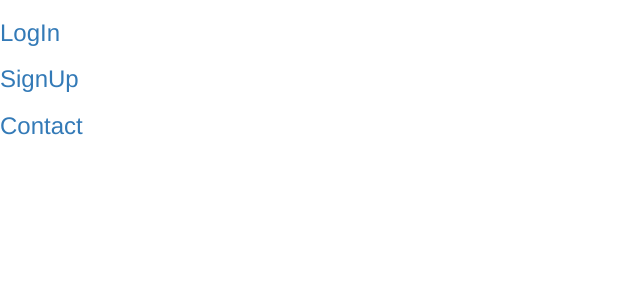
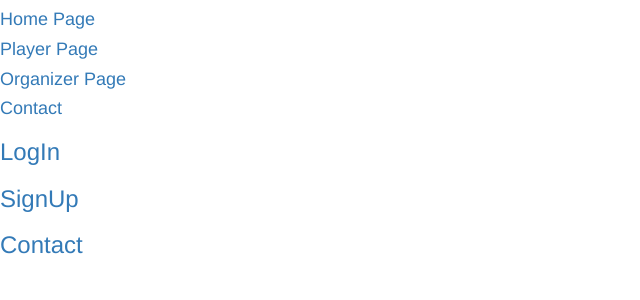
Before and after one commit to siddeshlc8/Software-Engineering-Project, a Django app: page /player/ in a window 1280 px wide. Shown: the top 300 px of the page, without its empty margins (0-640 px from the left). Run offline with Django 3.2, Linux system fonts and the light colour scheme; some libraries are stand-ins or nearby versions.

Commit message:
players app updated

```diff
--- a/cricket/templates/cricket/base.html
+++ b/cricket/templates/cricket/base.html
@@ -8,7 +8,16 @@
     <link rel="stylesheet" href="https://maxcdn.bootstrapcdn.com/bootstrap/3.3.7/css/bootstrap.min.css">
     <script src="https://maxcdn.bootstrapcdn.com/bootstrap/3.3.7/js/bootstrap.min.js"></script>
 
- <title>{% block title%}Accounts{% endblock %}</title>
+    <title>{% block title%}Accounts{% endblock %}</title>
+
+    <a href="{% url 'home_page' %}"><h4>Home Page</h4></a>
+
+    <a href="{% url 'player:players_page' %}"><h4>Player Page</h4></a>
+
+    <a href="#"><h4>Organizer Page</h4></a>
+
+    <a href="#"><h4>Contact</h4></a>
+
 
 {% block body %}
 
--- a/cricket/templates/cricket/home_page.html
+++ b/cricket/templates/cricket/home_page.html
@@ -6,8 +6,5 @@
 
         <p><h2>HOME PAGE</h2></p>
 
-        <a href="{% url 'player:players_page' %}"><h3>Are you interested in PLAYERS</h3></a>
-
-        <a href="#"><h3>Are you interested in ORGANIZERS</h3></a>
 
 {% endblock %}
```
